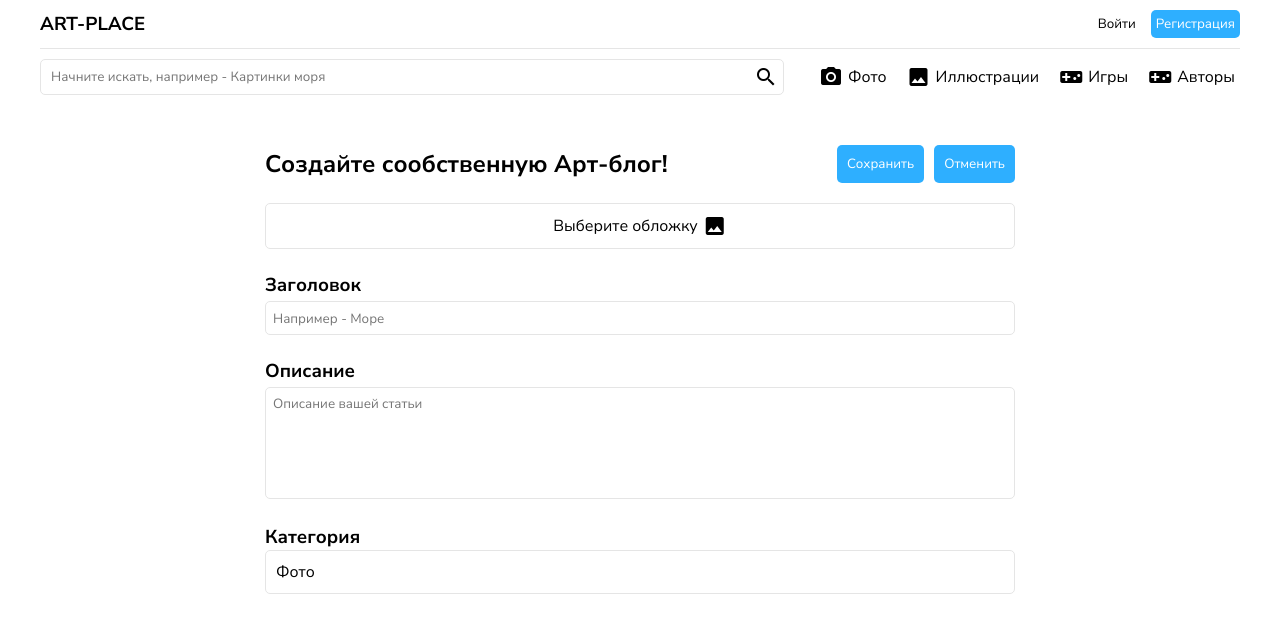
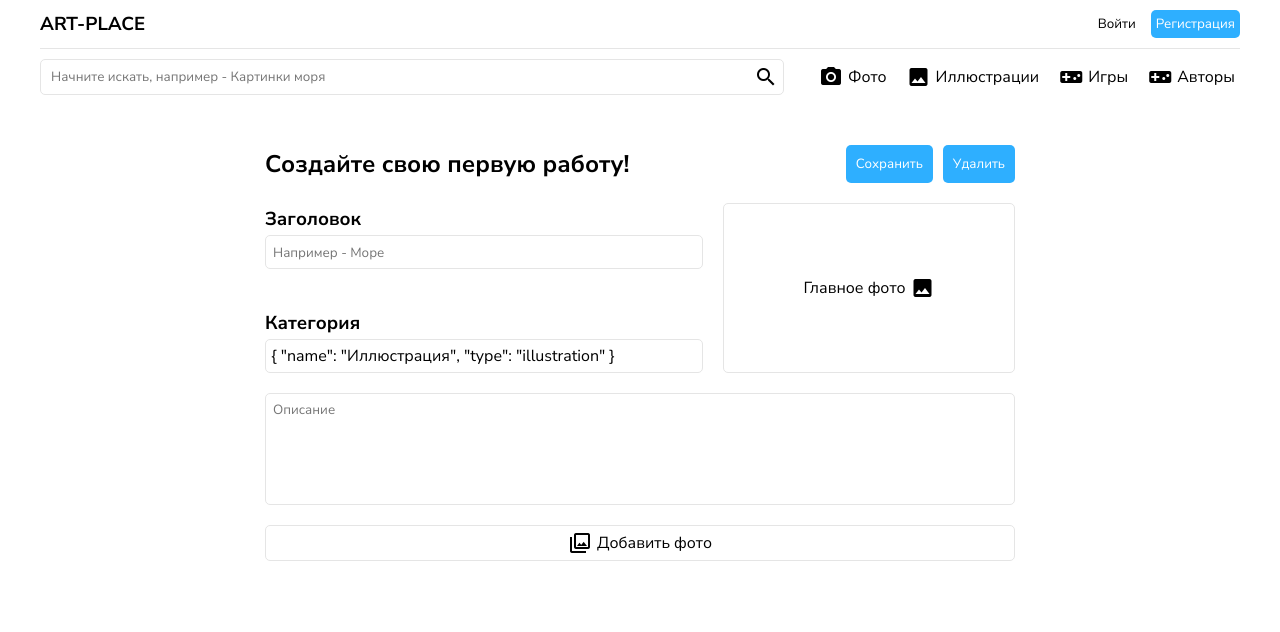
Before and after one commit to teremato/art-place-client, a Vue app: page /art/create in a window 1280 px wide. Shown: the top 632 px of the page. Built offline with nearby package versions, Linux system fonts and the light colour scheme.

Commit message:
Доработки по art-form

```diff
--- a/src/pages/art/create/ArtCreatePage.vue
+++ b/src/pages/art/create/ArtCreatePage.vue
@@ -1,82 +1,19 @@
 <template>
     <div class="art__create-page container">
-        <div class="art__create-page-header">
-            <h2>Создайте сообственную Арт-блог!</h2>
-            <div class="art__create-page-actions">
-                <button @click="getData" class="btn btn-bl btn-xl">
-                    Сохранить
-                </button>
-                <button class="btn btn-bl btn-xl">
-                    Отменить
-                </button>
-            </div>
-        </div>
-        <div class="art__create-page-form">
-            <div class="create-page-left">
-
-                <app-image-uploader v-model="form.mainPhoto"
-                    label="Выберите обложку"/>
-
-                <app-input v-model="form.title"
-                    label="Заголовок"
-                    placeholder="Например - Море" />
-
-                <app-text-area v-model="form.text"
-                    label="Описание"
-                    placeholder="Описание вашей статьи"
-                    :max-rows="5" />
-
-                <app-select v-model="form.type"
-                    :options="selectCategory"
-                    label="Категория" >
-
-                    <template #current="{ current }">
-                        <div class="current-option">{{ current }}</div>
-                    </template>
-                    <template #option="{ option }">
-                        <div class="option">{{ option }}</div>
-                    </template>
-                </app-select>
-            </div>
-        </div>
-        <div class="art__create-page-footer">
-
-        </div>
+        <art-form>
+            <template #form-title>
+                <h2 class="header-title">
+                    Создайте свою первую работу!
+                </h2>
+            </template>
+        </art-form>
     </div>
 </template>
 
 <script setup lang="ts">
-import { reactive } from 'vue';
-import {
-    AppInput,
-    AppTextArea,
-    AppSelect,
-    AppImageUploader
-} from '@/shared/ui';
+import { ArtForm } from '@/widgets/art-form';
 
-interface Form {
-    title: string,
-    text: string,
-    type: string,
-    mainPhoto: File | null,
-    photos: File[] | null
-}
 
-const selectCategory: string[] = [
-    'Фото', 'Иллюстрация', 'Игры'
-]
-
-const getData = () => {
-    console.log(form.mainPhoto);
-}
-
-const form = reactive<Form>({
-    title: '',
-    text: '',
-    type: '',
-    mainPhoto: null,
-    photos: []
-});
 </script>
 
 <style
--- a/src/pages/art/create/styles.scss
+++ b/src/pages/art/create/styles.scss
@@ -1,40 +1,19 @@
 .art__create-page {
     margin: 0 auto;
 
-    &-header {
-        margin-bottom: 20px;
+    .header {
+
         display: flex;
         align-items: center;
         justify-content: space-between;
 
-        .art__create-page-actions {
+        .header-title {
+            margin: 20px 0px;
+        }
+        .header-actions {
             display: flex;
             align-items: center;
             gap: 10px;
         }
     }
-
-    &-form {
-
-        .create-page-left {
-
-            display: flex;
-            flex-direction: column;
-            gap: 20px;
-
-            .current-option {
-                cursor: pointer;
-                padding: 5px;
-            }
-            .option {
-                cursor: pointer;
-                padding: 5px;
-                transition: .2s all ease;
-
-                &:hover {
-                    color: gray;
-                }
-            }
-        }
-    }
 }
--- a/src/shared/ui/app-image-uploader/AppImageUploader.vue
+++ b/src/shared/ui/app-image-uploader/AppImageUploader.vue
@@ -1,5 +1,7 @@
 <template>
-    <div class="ui__image-uploader">
+    <div class="ui__image-uploader"
+        :class="{ 'uploader-empty': !isFile }" >
+
         <div v-if="isFile" class="image-preview">
             <button class="btn btn-blc-op btn-s" @click="removeImage">
                 <span class="material-icons">close</span>
--- a/src/shared/ui/app-image-uploader/styles.scss
+++ b/src/shared/ui/app-image-uploader/styles.scss
@@ -1,4 +1,7 @@
 .ui__image-uploader {
+
+    height: 100%;
+
     border: $app_border;
     border-radius: 5px;
 
@@ -7,6 +10,7 @@
     .image-preview {
 
         position: relative;
+        height: inherit;
 
         button {
             position: absolute;
@@ -17,6 +21,9 @@
 
         img {
             width: 100%;
+            height: 100%;
+
+            object-fit: cover;
             border-radius: 5px;
         }
     }
@@ -41,3 +48,8 @@
         display: none;
     }
 }
+.uploader-empty {
+    display: flex;
+    align-items: center;
+    justify-content: center;
+}
--- a/src/shared/ui/app-multiplay-uploader/AppMultiplayUploader.vue
+++ b/src/shared/ui/app-multiplay-uploader/AppMultiplayUploader.vue
@@ -2,19 +2,25 @@
     <div class="app__multiplay-upload">
         <div class="button_upload">
             <label for="multiplay-uploader">
-                <span class="material-icons-outlined">
-                    collections
-                </span>
-                <span>Добавить фото</span>
+                <span class="material-icons-outlined">collections</span>
+                <span v-if="label">{{ label }}</span>
             </label>
         </div>
         <input type="file"
-            name=""
-            id="multiplay-uploader">
+            id="multiplay-uploader"
+            :multiple="true">
     </div>
 </template>
 
 <script setup lang="ts">
+
+interface Props {
+    label?: string
+}
+
+withDefaults(defineProps<Props>(), {
+    label: ''
+});
 
 </script>
 
--- a/src/shared/ui/app-multiplay-uploader/styles.scss
+++ b/src/shared/ui/app-multiplay-uploader/styles.scss
@@ -1,11 +1,27 @@
 .app__multiplay-upload {
+
+    display: flex;
+    align-items: center;
+    justify-content: center;
+
+    padding: 5px;
+    border: $app_border;
+    border-radius: 5px;
 
     .button_upload {
 
         label {
+
+            cursor: pointer;
             display: flex;
             align-items: center;
             gap: 5px;
+
+            transition: all .2s ease;
+
+            &:hover {
+                color: gray;
+            }
         }
     }
     input {
--- a/src/shared/ui/app-select/styles.scss
+++ b/src/shared/ui/app-select/styles.scss
@@ -1,6 +1,8 @@
 .ui__select-wrapper {
-    line-height: 22px;
-    margin: 5px 0px;
+    h3 {
+        line-height: 22px;
+        margin: 5px 0px;
+    }
 }
 .ui__select {
 
--- a/src/widgets/art-block-item/ui/ArtBlock.vue
+++ b/src/widgets/art-block-item/ui/ArtBlock.vue
@@ -6,7 +6,7 @@
                 <art-block-options/>
             </template>
             <template #user>
-                <popaver :custom-trigger="true">
+                <app-popaver :custom-trigger="true">
                     <template #button="{ trigger }">
                         <user-author :author="artBlock.author"
                             @avatar:click="trigger" >
@@ -27,7 +27,7 @@
                             </template>
                         </user-popup>
                     </template>
-                </popaver>
+                </app-popaver>
             </template>
             <template #events>
                 <art-block-reaction
@@ -46,7 +46,7 @@ import { ArtBlockOptions } from '@/features/art-block-options';
 import { UserPopupActions } from '@/features/user-popup-actions';
 import { ArtCard } from '@/entities/art';
 import { UserAuthor, UserPopup } from '@/entities/user';
-import { AppCard, Popaver } from '@/shared/ui';
+import { AppCard, AppPopaver } from '@/shared/ui';
 import { Art } from '@/shared/api/types';
 
 interface Props {
--- a/src/widgets/art-form/ui/ArtForm.vue
+++ b/src/widgets/art-form/ui/ArtForm.vue
@@ -1,18 +1,53 @@
 <template>
-    <div class="art-form">
+    <div class="art_form">
         <form>
-            <app-image-uploader/>
-            <app-input/>
-            <app-text-area/>
-            <app-select :options="selectOptions">
-                <template #current="{ current }">
-                    <span>{{ current }}</span>
-                </template>
-                <template #option="{ option }">
-                    <span>{{ option }}</span>
-                </template>
-            </app-select>
-            <app-multiplay-uploader/>
+            <div class="art-form-header">
+                <slot name="form-title"></slot>
+                <div class="art-form-header-actions">
+                    <button class="btn btn-bl btn-xl">Сохранить</button>
+                    <button class="btn btn-bl btn-xl">Удалить</button>
+                </div>
+            </div>
+            <div class="art_form-top">
+                <div class="art_form-top-left">
+                    <app-input v-model="form.title"
+                        label="Заголовок"
+                        placeholder="Например - Море" />
+                    <app-select v-model="form.type"
+                        :options="selectOptions"
+                        label="Категория" >
+
+                        <template #current="{ current }">
+                            <span class="current-option">
+                                {{ current }}
+                            </span>
+                        </template>
+                        <template #option="{ option }">
+                            <span class="option">
+                                {{ option }}
+                            </span>
+                        </template>
+                    </app-select>
+                </div>
+                <div class="art_form-top-right">
+                    <app-image-uploader v-model="form.mainPhoto"
+                        label="Главное фото" />
+                </div>
+            </div>
+            <div class="art_form-middle">
+                <app-text-area v-model="form.text"
+                    placeholder="Описание"
+                    :max-rows="5" />
+            </div>
+            <div class="art_form-footer">
+                <app-multiplay-uploader v-model="form.photos"
+                    label="Добавить фото" />
+                <div class="multiplay-media">
+                    <template>
+
+                    </template>
+                </div>
+            </div>
         </form>
     </div>
 </template>
--- a/src/widgets/art-form/ui/styles.scss
+++ b/src/widgets/art-form/ui/styles.scss
@@ -0,0 +1,54 @@
+.art_form {
+    width: 100%;
+
+    .art-form-header {
+
+        display: flex;
+        align-items: center;
+        justify-content: space-between;
+
+        margin: 20px 0px;
+
+        &-actions {
+            display: flex;
+            align-items: center;
+            justify-content: flex-end;
+            gap: 10px;
+        }
+    }
+    .art_form-top {
+        display: flex;
+        align-items: center;
+        gap: 20px;
+
+        &-left {
+            display: flex;
+            flex-direction: column;
+            justify-content: space-between;
+
+            width: 60%;
+            height: 170px;
+
+            .current-option {
+                cursor: pointer;
+            }
+            .option {
+                cursor: pointer;
+                padding: 5px;
+                transition: all .2s ease;
+
+                &:hover { color: gray; }
+            }
+        }
+        &-right {
+            width: 40%;
+            height: 170px;
+        }
+    }
+    .art_form-middle {
+        margin-top: 20px;
+    }
+    .art_form-footer {
+        margin-top: 20px;
+    }
+}
```
